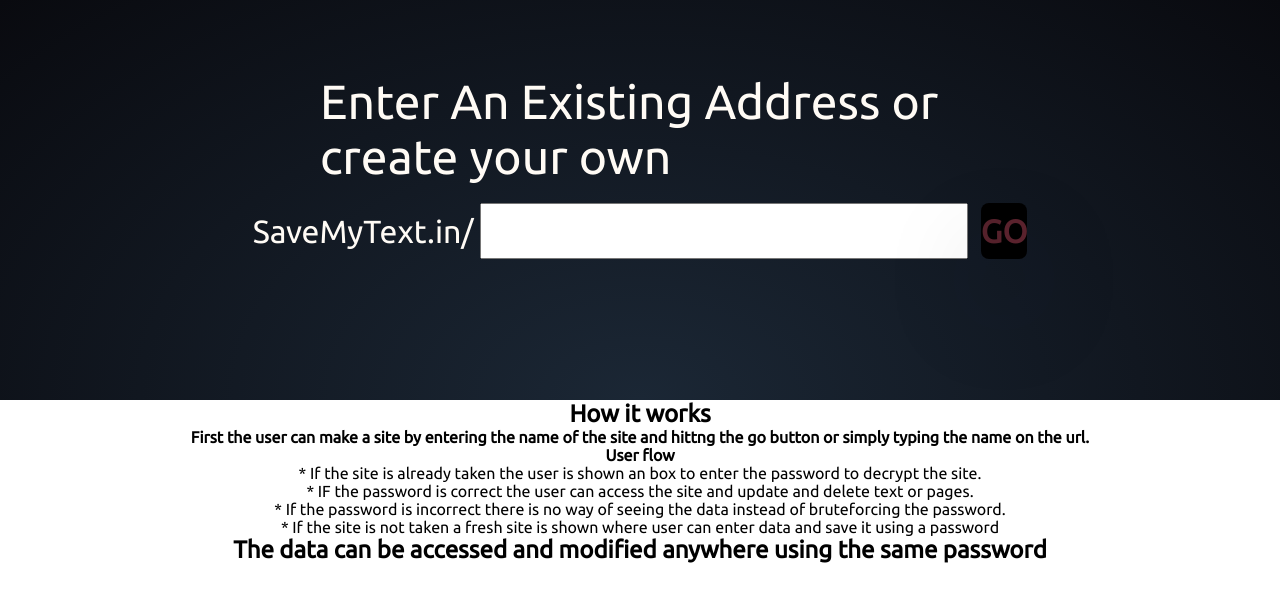
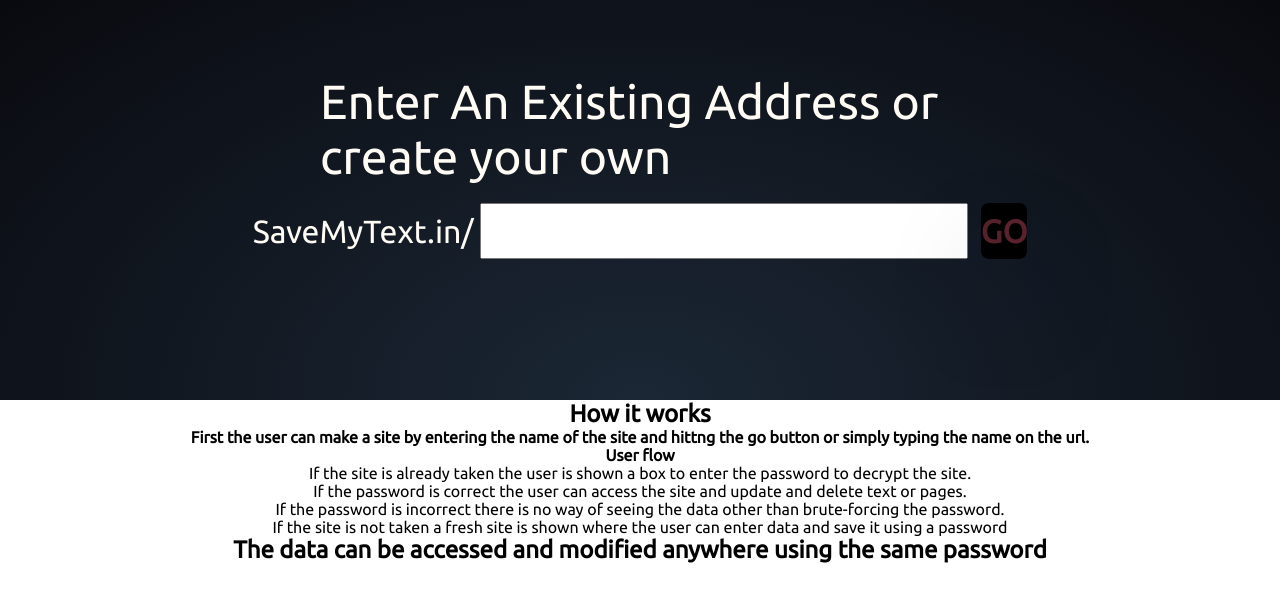
Before and after one commit to namansethi13/SaveMyText, a Django app: page / in a window 1280 px wide. Shown: the top 602 px of the page. Run offline with Django 4.2, Linux system fonts and the light colour scheme.

Commit message:
Update home.html

```diff
--- a/home/templates/home.html
+++ b/home/templates/home.html
@@ -34,13 +34,13 @@
 
             <b>User flow</b>
             <ol>
-            <li>* If the site is already taken the user is shown an box to enter the password to decrypt the site.</li>
+            <li>If the site is already taken the user is shown a box to enter the password to decrypt the site.</li>
 
-            <li>* IF the password is correct the user can access the site and update and delete text or pages.</li>
+            <li>If the password is correct the user can access the site and update and delete text or pages.</li>
 
-            <li>* If the password is incorrect there is no way of seeing the data instead of bruteforcing the password.</li>
+            <li>If the password is incorrect there is no way of seeing the data other than brute-forcing the password.</li>
 
-            <li>* If the site is not taken a fresh site is shown where user can enter data and save it using a password</li>
+            <li>If the site is not taken a fresh site is shown where the user can enter data and save it using a password</li>
             <h2>The data can be accessed and modified anywhere using the same password</h2>
             </ol>
             <br>
```
